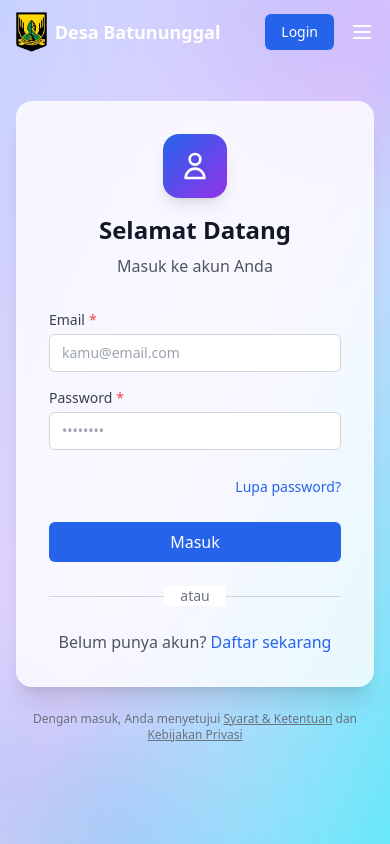
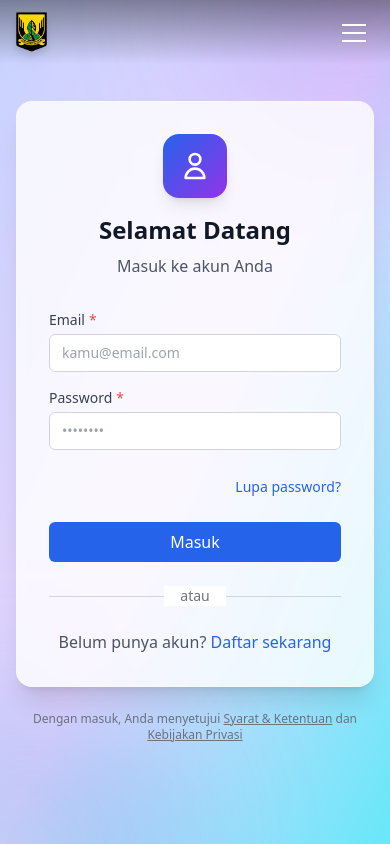
Before and after one commit to FahadRizki/FE-Sidesa, a React (Vite) app: page /login in a window 390 px wide. Shown: the top 844 px of the page. Built offline with nearby package versions, Linux system fonts and the light colour scheme; no server answers.

Commit message:
kesekian kalinya

```diff
--- a/src/features/complaint/components/CardStatus.jsx
+++ b/src/features/complaint/components/CardStatus.jsx
@@ -39,10 +39,10 @@ const ComplaintCard = ({ complaint }) => {
             )}
 
             <div className="flex gap-3">
-              <button className="flex items-center gap-2 text-sm font-medium text-gray-600 hover:text-orange-600 hover:bg-orange-50 px-4 py-2 rounded-xl transition-all">
+              {/* <button className="flex items-center gap-2 text-sm font-medium text-gray-600 hover:text-orange-600 hover:bg-orange-50 px-4 py-2 rounded-xl transition-all">
                 <MessageSquare className="w-4 h-4" />
                 Lihat Detail
-              </button>
+              </button> */}
 
               {isRejected && (
                 <Link to={`/complaint-form`} className="flex items-center gap-2 text-sm font-medium text-blue-600 hover:text-blue-700 hover:bg-blue-50 px-4 py-2 rounded-xl transition-all">
--- a/src/features/letter/pages/LetterStatus.jsx
+++ b/src/features/letter/pages/LetterStatus.jsx
@@ -96,7 +96,7 @@ export default function LetterStatusList() {
               <p className="text-gray-600 mt-1">Pantau status pengajuan surat</p>
             </div>
           </div>
-           {!loading && complaints.length > 0 && <StatusStats allStatuses={allStatuses} />}
+           {!loading && allStatuses.length > 0 && <StatusStats allStatuses={allStatuses} />}
         </div>
       </div>
       <div className="max-w-4xl mx-auto px-4 py-8">
--- a/src/features/umkm/components/StatusCard.jsx
+++ b/src/features/umkm/components/StatusCard.jsx
@@ -80,10 +80,10 @@ export default function StatusCard({ data }) {
 
             {/* Actions */}
             <div className="flex flex-col sm:flex-row gap-2 sm:gap-3">
-              <button className="flex items-center justify-center sm:justify-start gap-2 text-xs sm:text-sm font-medium text-gray-600 hover:text-blue-600 hover:bg-blue-50 px-3 sm:px-4 py-2 rounded-xl transition-all">
+              {/* <button className="flex items-center justify-center sm:justify-start gap-2 text-xs sm:text-sm font-medium text-gray-600 hover:text-blue-600 hover:bg-blue-50 px-3 sm:px-4 py-2 rounded-xl transition-all">
                 <FileText className="w-4 h-4" />
                 Lihat Detail
-              </button>
+              </button> */}
               {status === "rejected" && (
                 <Link to={`/umkm-form`} className="flex items-center justify-center sm:justify-start gap-2 text-xs sm:text-sm font-medium text-blue-600 hover:text-blue-700 hover:bg-blue-50 px-3 sm:px-4 py-2 rounded-xl transition-all">
                   <RefreshCw className="w-4 h-4" />
--- a/src/features/umkm/pages/UmkmStatus.jsx
+++ b/src/features/umkm/pages/UmkmStatus.jsx
@@ -58,7 +58,7 @@ export default function UmkmStatusList() {
             </p>
           </div>
         </div>
-        {!loading && complaints.length > 0 && <StatusStats allStatuses={allStatuses} />}
+        {!loading && allStatuses.length > 0 && <StatusStats allStatuses={allStatuses} />}
       </div>
 
       {/* Content */}
--- a/src/layouts/NavbarUser.jsx
+++ b/src/layouts/NavbarUser.jsx
@@ -9,19 +9,36 @@ import UserMenu from "./partials/UserMenu";
 import MobileMenu from "./partials/MobileMenu";
 import { ToastContainer, toast } from "react-toastify";
 import "react-toastify/dist/ReactToastify.css";
+
 export default function NavbarUser() {
   const { user, logout, token } = useAuth();
   const navigate = useNavigate();
   const [scrolled, setScrolled] = useState(false);
   const [menuOpen, setMenuOpen] = useState(false);
   const [notifCount, setNotifCount] = useState({ umkm: 0, surat: 0, aduan: 0 });
+  const [isVisible, setIsVisible] = useState(true);
+  const [lastScrollY, setLastScrollY] = useState(0);
   const hasFetchedNotif = useRef(false);
 
+  // Enhanced scroll behavior with hide/show on scroll
   useEffect(() => {
-    const onScroll = () => setScrolled(window.scrollY > 10);
-    window.addEventListener("scroll", onScroll);
+    const onScroll = () => {
+      const currentScrollY = window.scrollY;
+
+      // Show/hide navbar based on scroll direction
+      if (currentScrollY > lastScrollY && currentScrollY > 80) {
+        setIsVisible(false); // Hide when scrolling down
+      } else {
+        setIsVisible(true); // Show when scrolling up
+      }
+
+      setScrolled(currentScrollY > 20);
+      setLastScrollY(currentScrollY);
+    };
+
+    window.addEventListener("scroll", onScroll, { passive: true });
     return () => window.removeEventListener("scroll", onScroll);
-  }, []);
+  }, [lastScrollY]);
 
   useEffect(() => {
     if (!hasFetchedNotif.current && user && token) {
@@ -43,34 +60,54 @@ export default function NavbarUser() {
   const totalNotif = notifCount.umkm + notifCount.surat + notifCount.aduan;
 
   return (
+    <>
       <header
-      className={`fixed top-0 left-0 w-full z-50 transition-all duration-300 ${
-        scrolled ? "bg-slate-950 shadow-md" : "bg-transparent"
+        className={`fixed top-0 left-0 w-full z-50 transition-all duration-500 ease-out ${
+          isVisible ? 'translate-y-0' : '-translate-y-full'
+        } ${
+          scrolled
+            ? "bg-slate-900/95 backdrop-blur-md shadow-2xl border-b border-slate-700/50"
+            : "bg-transparent"
         }`}
       >
-      <nav className="max-w-7xl mx-auto px-4 md:px-1 py-3 flex items-center justify-between">
-        <Link to="/" className="flex items-center gap-2">
-          <img src={Logo} className="h-10 md:h-14" alt="Logo" />
-          <span className="text-white text-lg md:text-xl font-semibold">
+        {/* Gradient overlay for better contrast */}
+        <div className={`absolute inset-0 transition-opacity duration-500 ${
+          scrolled ? 'opacity-0' : 'opacity-100'
+        } bg-gradient-to-b from-black/40 via-black/20 to-transparent pointer-events-none`} />
+
+        <nav className="relative max-w-7xl mx-auto px-4 sm:px-6 lg:px-8">
+          <div className="flex items-center justify-between h-16 md:h-20">
+            {/* Logo Section - Enhanced */}
+            <Link
+              to="/"
+              className="flex items-center gap-3 group hover:scale-105 transition-transform duration-300"
+            >
+              <div className="relative">
+                <img
+                  src={Logo}
+                  className="h-10 md:h-12 lg:h-14 drop-shadow-lg transition-all duration-300 group-hover:drop-shadow-2xl"
+                  alt="Logo Desa Batununggal"
+                />
+                {/* Glow effect on hover */}
+                <div className="absolute inset-0 rounded-full bg-white/20 blur-lg scale-0 group-hover:scale-150 transition-transform duration-500" />
+              </div>
+              <div className="hidden sm:block">
+                <span className="text-white text-lg md:text-xl lg:text-2xl font-bold tracking-wide drop-shadow-lg">
                   Desa Batununggal
                 </span>
+                <div className="text-blue-200 text-xs md:text-sm font-light -mt-1 tracking-wider opacity-90">
+                  Portal Digital Desa
+                </div>
+              </div>
             </Link>
 
-        <ToastContainer
-          position="top-right"
-          autoClose={5000}
-          hideProgressBar={false}
-          newestOnTop={false}
-          closeOnClick
-          rtl={false}
-          pauseOnFocusLoss
-          draggable
-          pauseOnHover
-          theme="dark"
-        />
+            {/* Desktop Navigation */}
+            <div className="hidden lg:flex items-center space-x-8">
+              <NavLinkList user={user} />
+            </div>
 
-        <div className="flex items-center gap-4">
-          <NavLinkList user={user} />
+            {/* Right Section */}
+            <div className="flex items-center gap-3 md:gap-4">
               {user ? (
                 <UserMenu
                   user={user}
@@ -78,50 +115,140 @@ export default function NavbarUser() {
                   totalNotif={totalNotif}
                   onLogout={() => {
                     logout();
-              toast.success("Berhasil logout!");
-              setTimeout(() => navigate("/login"), 1000); // redirect setelah 1 detik
+                    toast.success("Berhasil logout!", {
+                      className: "!bg-slate-800 !text-white border border-slate-600",
+                      progressClassName: "!bg-blue-500",
+                    });
+                    setTimeout(() => navigate("/login"), 1000);
                   }}
                 />
               ) : (
+                <div className="hidden sm:flex items-center gap-3">
+                  <Link
+                    to="/register"
+                    className="text-white/90 hover:text-white px-4 py-2 text-sm font-medium transition-colors duration-200"
+                  >
+                    Daftar
+                  </Link>
                   <Link
                     to="/login"
-              className="text-white bg-blue-600 hover:bg-blue-700 px-4 py-2 rounded-md text-sm"
+                    className="relative overflow-hidden bg-gradient-to-r from-blue-600 to-blue-700 hover:from-blue-500 hover:to-blue-600 text-white px-6 py-2.5 rounded-full text-sm font-semibold transition-all duration-300 transform hover:scale-105 shadow-lg hover:shadow-blue-500/25"
                   >
-              Login
+                    <span className="relative z-10">Masuk</span>
+                    {/* Animated background */}
+                    <div className="absolute inset-0 bg-gradient-to-r from-blue-400 to-blue-500 opacity-0 hover:opacity-100 transition-opacity duration-300" />
                   </Link>
+                </div>
               )}
 
+              {/* Mobile Menu Button - Enhanced */}
               <button
-            className="md:hidden text-white"
+                className="lg:hidden relative p-2 text-white hover:text-blue-300 transition-colors duration-200 group"
                 onClick={() => setMenuOpen(!menuOpen)}
                 aria-label="Toggle menu"
+                aria-expanded={menuOpen}
               >
-            <svg
-              className="w-6 h-6"
-              fill="none"
-              stroke="currentColor"
-              viewBox="0 0 24 24"
-            >
-              {menuOpen ? (
-                <path
-                  strokeLinecap="round"
-                  strokeLinejoin="round"
-                  strokeWidth={2}
-                  d="M6 18L18 6M6 6l12 12"
-                />
-              ) : (
-                <path
-                  strokeLinecap="round"
-                  strokeLinejoin="round"
-                  strokeWidth={2}
-                  d="M4 6h16M4 12h16M4 18h16"
-                />
+                <div className="w-6 h-6 relative">
+                  <span className={`absolute block w-full h-0.5 bg-current transform transition-all duration-300 ${
+                    menuOpen ? 'rotate-45 top-3' : 'top-1'
+                  }`} />
+                  <span className={`absolute block w-full h-0.5 bg-current transform transition-all duration-300 top-3 ${
+                    menuOpen ? 'opacity-0' : 'opacity-100'
+                  }`} />
+                  <span className={`absolute block w-full h-0.5 bg-current transform transition-all duration-300 ${
+                    menuOpen ? '-rotate-45 top-3' : 'top-5'
+                  }`} />
+                </div>
+                {/* Notification badge for mobile */}
+                {totalNotif > 0 && (
+                  <span className="absolute -top-1 -right-1 bg-red-500 text-white text-xs rounded-full w-5 h-5 flex items-center justify-center font-bold animate-pulse">
+                    {totalNotif > 99 ? '99+' : totalNotif}
+                  </span>
                 )}
-            </svg>
               </button>
             </div>
+          </div>
         </nav>
-      {menuOpen && <MobileMenu user={user} totalNotif={totalNotif} onClose={() => setMenuOpen(false)} />}
+
+        {/* Progress bar for scroll */}
+        <div className="absolute bottom-0 left-0 w-full h-0.5 bg-gradient-to-r from-blue-500 to-purple-500 origin-left scale-x-0 transition-transform duration-300"
+             style={{
+               transform: `scaleX(${Math.min(window.scrollY / (document.body.scrollHeight - window.innerHeight), 1)})`
+             }}
+        />
       </header>
+
+      {/* Mobile Menu with better animation */}
+      <div className={`fixed inset-0 z-40 lg:hidden transition-all duration-300 ${
+        menuOpen ? 'visible' : 'invisible'
+      }`}>
+        {/* Backdrop */}
+        <div
+          className={`absolute inset-0 bg-black/60 backdrop-blur-sm transition-opacity duration-300 ${
+            menuOpen ? 'opacity-100' : 'opacity-0'
+          }`}
+          onClick={() => setMenuOpen(false)}
+        />
+
+        {/* Menu Panel */}
+        <div className={`absolute top-0 right-0 w-80 max-w-[90vw] h-full bg-slate-900/95 backdrop-blur-md border-l border-slate-700/50 transform transition-transform duration-300 ${
+          menuOpen ? 'translate-x-0' : 'translate-x-full'
+        }`}>
+          <MobileMenu
+            user={user}
+            totalNotif={totalNotif}
+            onClose={() => setMenuOpen(false)}
+          />
+        </div>
+      </div>
+
+      {/* Enhanced Toast Container */}
+      <ToastContainer
+        position="top-right"
+        autoClose={4000}
+        hideProgressBar={false}
+        newestOnTop={true}
+        closeOnClick
+        rtl={false}
+        pauseOnFocusLoss
+        draggable
+        pauseOnHover
+        theme="light"
+        className="!mt-20"
+        toastClassName="!bg-slate-800 !text-white !border !border-slate-600 !shadow-2xl"
+        progressClassName="!bg-gradient-to-r !from-blue-500 !to-purple-500"
+      />
+
+      {/* Custom Styles */}
+      <style jsx>{`
+        @media (max-width: 640px) {
+          .text-2xl { font-size: 1.25rem; }
+          .text-xl { font-size: 1.125rem; }
+        }
+
+        /* Smooth scroll behavior */
+        html {
+          scroll-behavior: smooth;
+        }
+
+        /* Custom scrollbar for webkit browsers */
+        ::-webkit-scrollbar {
+          width: 6px;
+        }
+
+        ::-webkit-scrollbar-track {
+          background: rgba(51, 65, 85, 0.1);
+        }
+
+        ::-webkit-scrollbar-thumb {
+          background: linear-gradient(to bottom, #3b82f6, #8b5cf6);
+          border-radius: 3px;
+        }
+
+        ::-webkit-scrollbar-thumb:hover {
+          background: linear-gradient(to bottom, #2563eb, #7c3aed);
+        }
+      `}</style>
+    </>
   );
 }
```
Also changed, not shown: src/features/home/components/BannerSlider.jsx (+81 -16 lines). Lines whose indentation alone changed are shown as unchanged.
